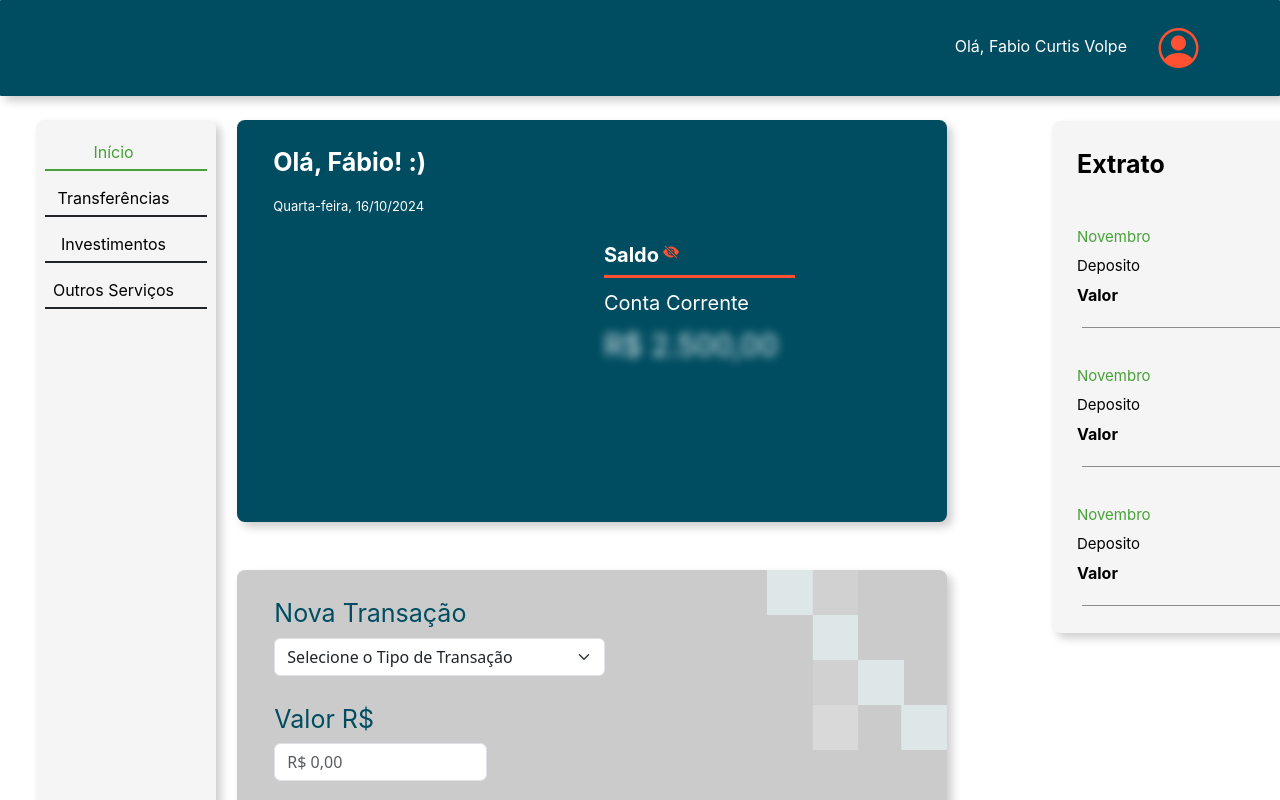
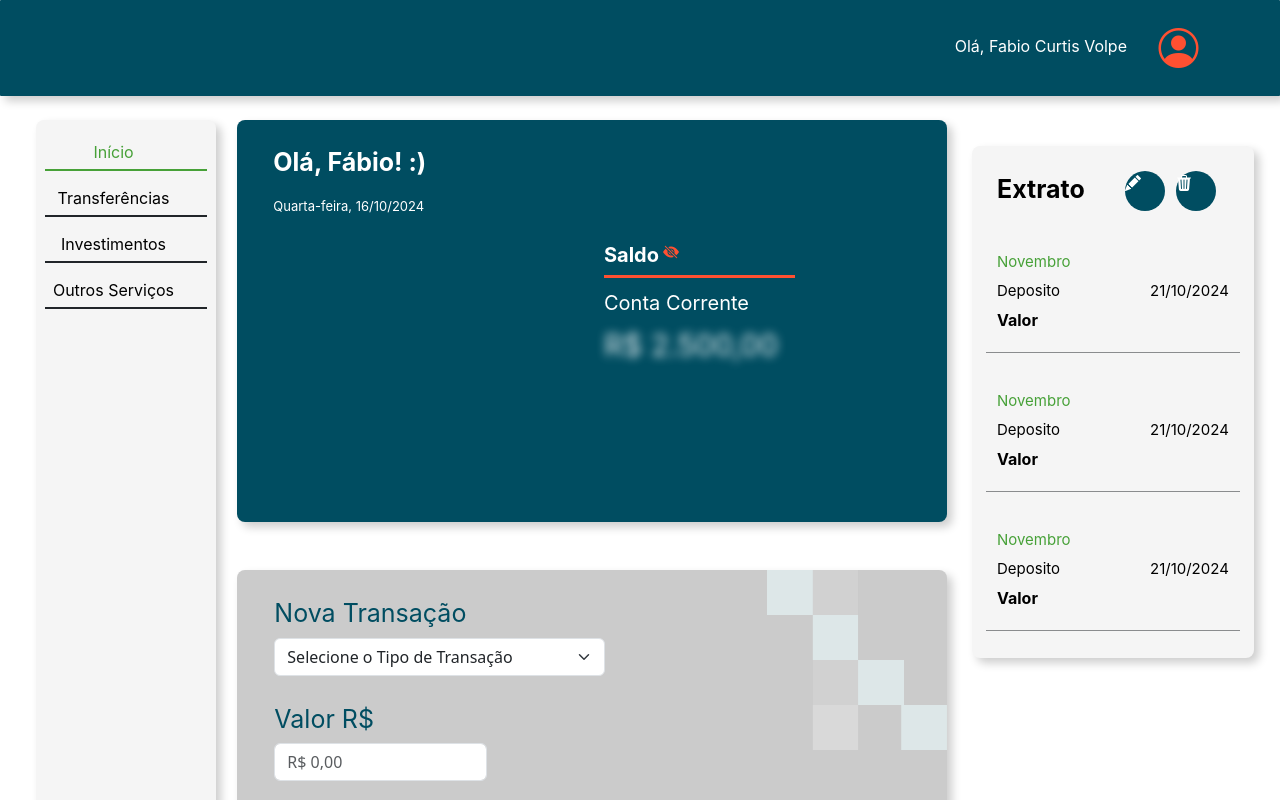
Before and after one commit to fabiocurtisvolpe/tech-chanllenge-01, a Next.js app: page / in a window 1280 px wide. Shown: the top 800 px of the page. Built offline with nearby package versions, Linux system fonts and the light colour scheme.

Commit message:
Ajustes ajustes tablet

```diff
--- a/src/app/components/extrato.css
+++ b/src/app/components/extrato.css
@@ -27,15 +27,14 @@
     border: 2px solid #FF5031;
 }
 
-.btn {
+.btnExtrato {
     width: 20px;
     height: 20px;
     color: white;
     cursor: pointer;
-    margin-bottom: 5px;
 }
 
-.btn:hover {
+.btnExtrato:hover {
     color: white;
 }
 
--- a/src/app/components/extrato.tsx
+++ b/src/app/components/extrato.tsx
@@ -17,14 +17,14 @@
                         <div className="col-md-2">
 
                             <div className="divCirculo">
-                                <span className="bi bi-pencil-fill btn"></span>
+                                <span className="bi bi-pencil-fill btnExtrato"></span>
                             </div>
 
                         </div>
 
                         <div className="col-md-2">
                             <div className="divCirculo">
-                                <span className="bi bi-trash3-fill btn"></span>
+                                <span className="bi bi-trash3-fill btnExtrato"></span>
                             </div>
                         </div>
                     </div>
--- a/src/app/components/novaTransacao.css
+++ b/src/app/components/novaTransacao.css
@@ -23,6 +23,7 @@
     width: 100%;
     height: 45px;
     background-color: #004D61;
+    color: white;
 }
 
 .btnConcluirTransacao:hover {
--- a/src/app/components/tablet/extratoTablet.css
+++ b/src/app/components/tablet/extratoTablet.css
@@ -1,3 +1,4 @@
+@media (max-width: 768px) {
     .extrato {
         width: 600px;
         height: 512px;
@@ -33,15 +34,14 @@
         border: 2px solid #FF5031;
     }
 
-.btn {
+    .btnExtrato {
         width: 20px;
         height: 20px;
         color: white;
         cursor: pointer;
-    margin-bottom: 5px;
     }
 
-.btn:hover {
+    .btnExtrato:hover {
         color: white;
     }
 
@@ -86,3 +86,4 @@
     .rowExtrato {
         margin-top: 35px;
     }
+}
--- a/src/app/components/tablet/extratoTablet.tsx
+++ b/src/app/components/tablet/extratoTablet.tsx
@@ -17,14 +17,14 @@
                         <div className="col-md-2">
 
                             <div className="divCirculo">
-                                <span className="bi bi-pencil-fill btn"></span>
+                                <span className="bi bi-pencil-fill btnExtrato"></span>
                             </div>
 
                         </div>
 
                         <div className="col-md-2">
                             <div className="divCirculo">
-                                <span className="bi bi-trash3-fill btn"></span>
+                                <span className="bi bi-trash3-fill btnExtrato"></span>
                             </div>
                         </div>
                     </div>
```
Also changed, not shown: src/app/components/tablet/novaTransacaoTablet.css. Lines whose indentation alone changed are shown as unchanged.
